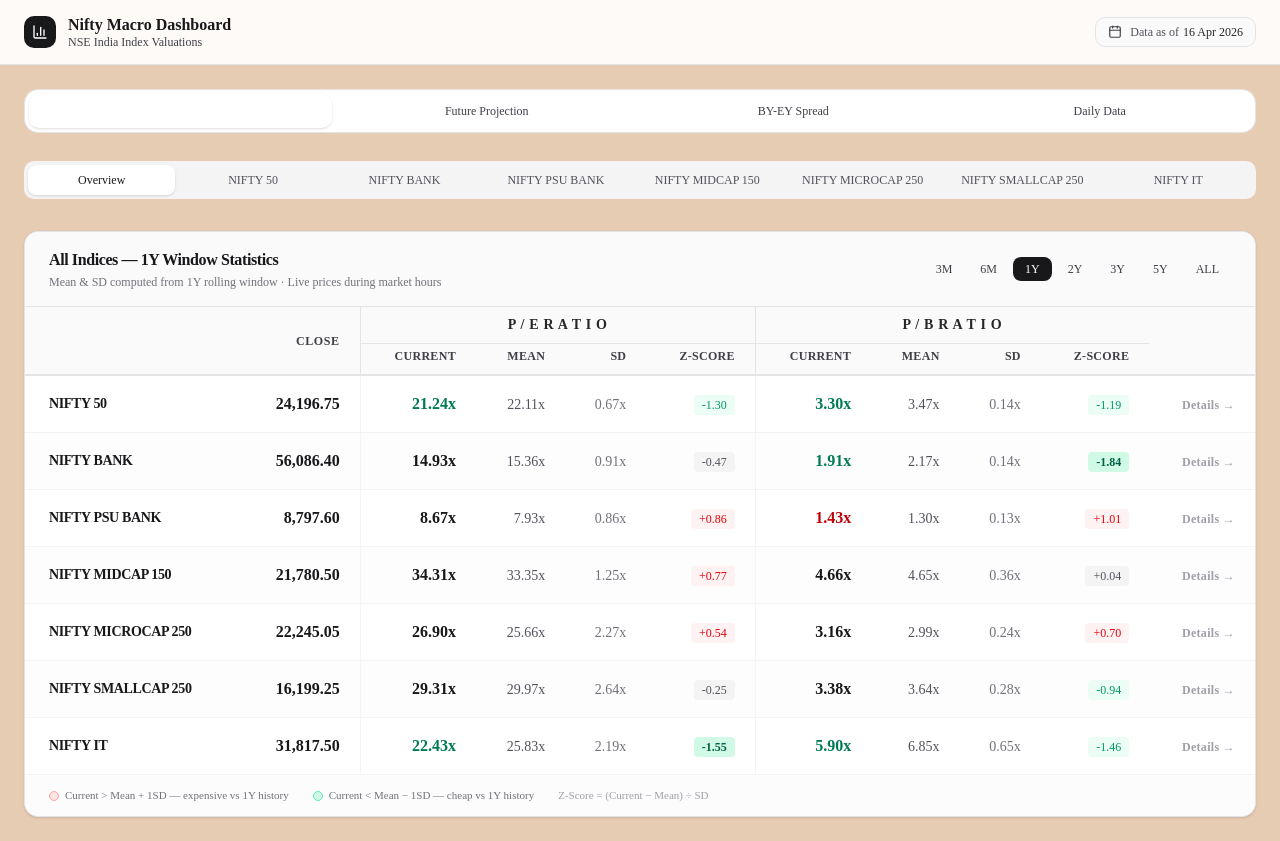
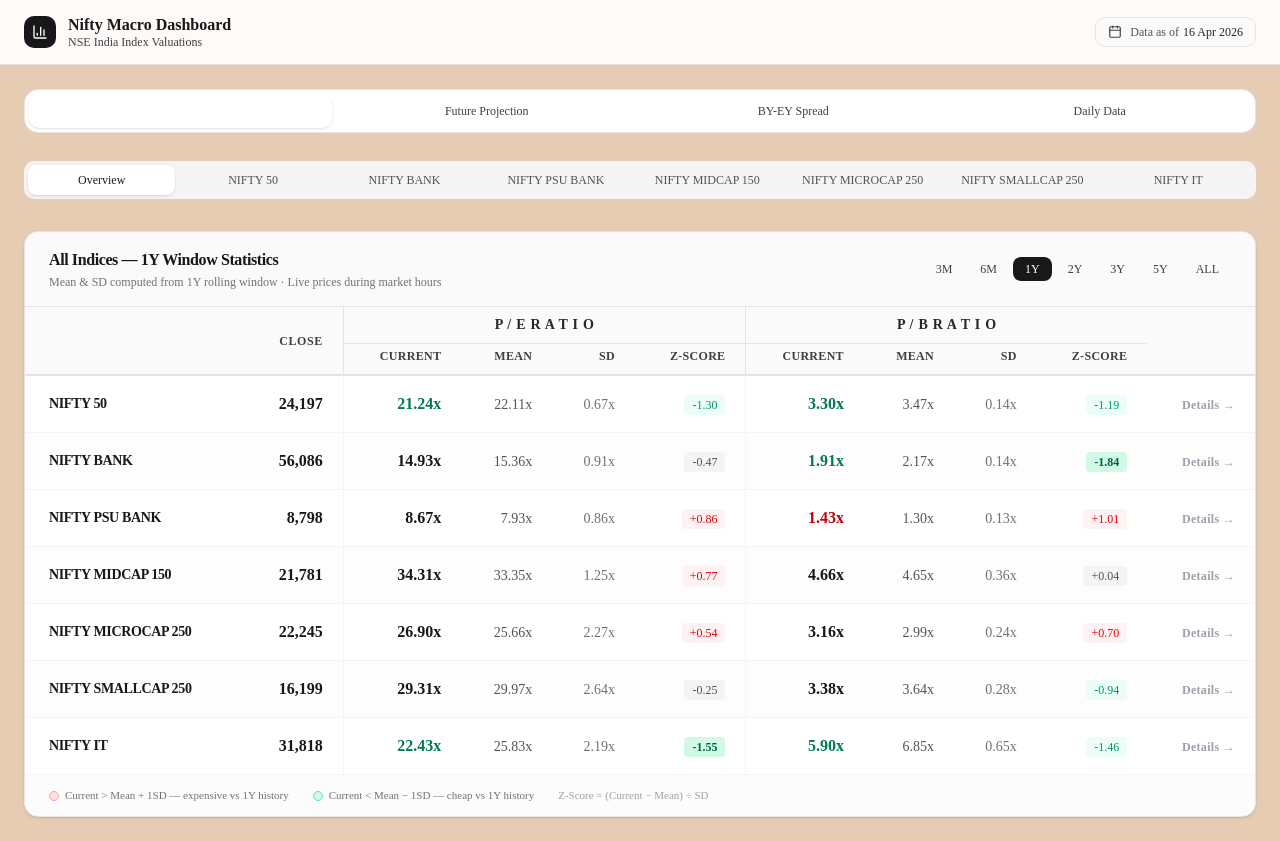
Before and after one commit to siddkanodia-1994/nifty-macro-dashboard, a Next.js app: page / in a window 1280 px wide. Built offline with nearby package versions, Linux system fonts and the light colour scheme.

Commit message:
style: show close price without decimals in Overview table
Co-Authored-By: Claude Sonnet 4.6 <noreply@anthropic.com>

```diff
--- a/components/IndexOverview.tsx
+++ b/components/IndexOverview.tsx
@@ -177,7 +177,7 @@ export function IndexOverview({ historicalData, liveData, onSelectIndex }: Index
                   {/* Close */}
                   <td className="px-5 py-4 text-right">
                     <span className="text-base font-bold text-zinc-900 tabular-nums">
-                      {formatPrice(close)}
+                      {close != null ? new Intl.NumberFormat("en-IN", { maximumFractionDigits: 0 }).format(Math.round(close)) : "—"}
                     </span>
                   </td>
 
```
